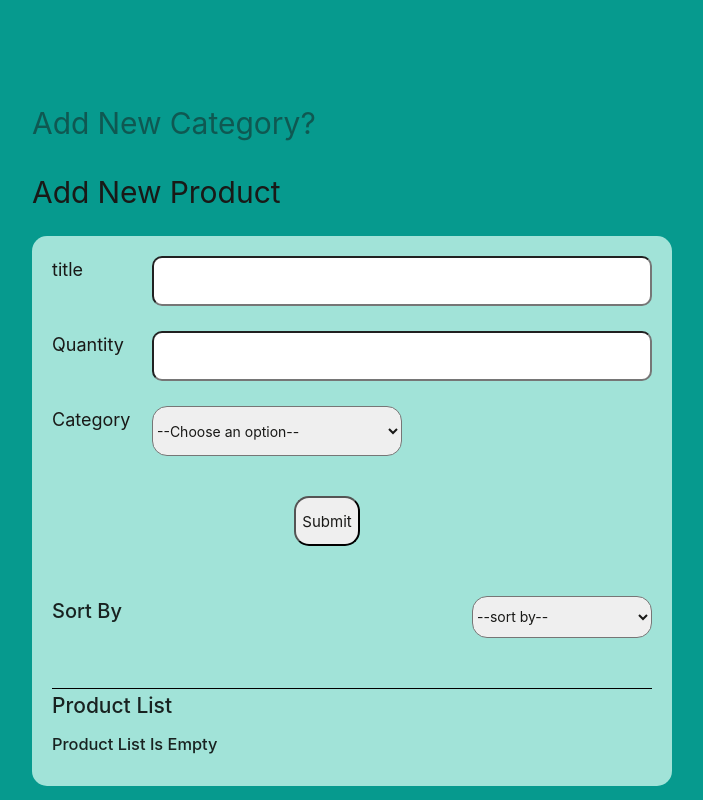
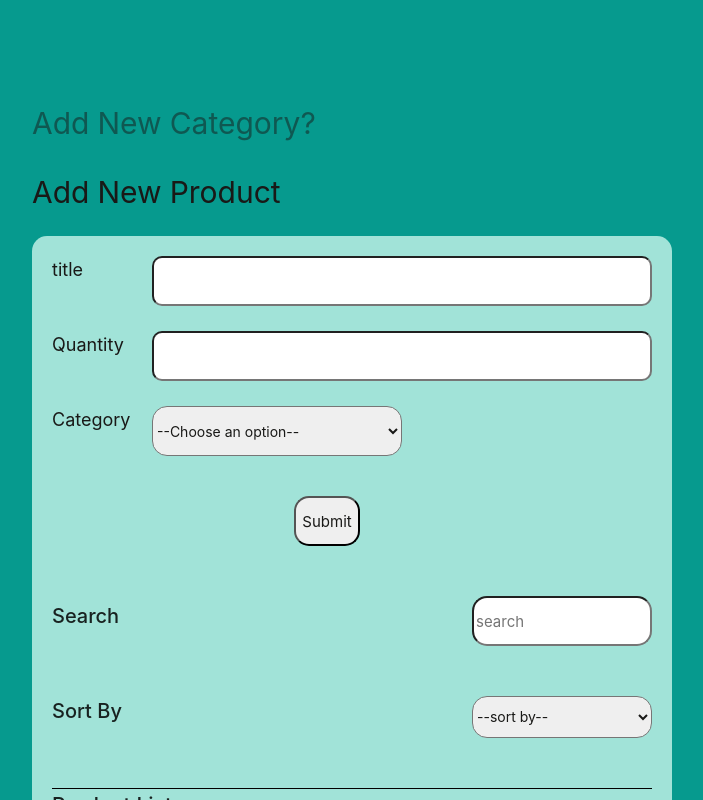
Before and after one commit to NasrinHaghighi/inventory-app, a React (Create React App) app: page / in a window 1280 px wide. Shown: the whole page, without its empty margins (288-991 px from the left). Built offline with nearby package versions, Linux system fonts and the light colour scheme.

Commit message:
search component

```diff
--- a/src/components/Addproducts/AddProducts.js
+++ b/src/components/Addproducts/AddProducts.js
@@ -8,6 +8,7 @@ import ProductItem from './ProductItem';
 import { v4 as uuidv4 } from 'uuid';
 import AddCategory from '../AddCategory/AddCategory';
 import SortProduct from './SortProduct';
+import SearchProducts from './SearchProducts';
 
 
 
@@ -109,6 +110,10 @@ const listOfCAtegory =categoryList.categoryList
   <input type="submit" value="Submit" onClick={handleSubmit}/>
 </div>
 <div>
+  <SearchProducts />
+</div>
+<div>
+
 <SortProduct />
 </div>
 <div className='product-list-container'>
--- a/src/components/Addproducts/ProductItem.js
+++ b/src/components/Addproducts/ProductItem.js
@@ -9,15 +9,19 @@ function ProductItem({...item}) {
     const dispatch=useDispatch()
     //console.log(item)
    const today=item.date
-   //const date1=today.getFullYear() + '-' + (today.getMonth() + 1) + '-' + today.getDate()
-   console.log(today)
-   //const date2=today.getHours()+':'+  today.getMinutes()
+   const today1=new Date(today)
+   const date1=today1.getFullYear() + '-' + (today1.getMonth() + 1) + '-' + today1.getDate()
+
+
+
+   const date2=today1.getHours()+':'+  today1.getMinutes()
+
   return (
     <div className='container'>
       <div className='tit'>{item.title}</div>
       <div className='info'>
-      {/* <div className='time'>{date1}</div>
-      <div className='time'>{date2}</div> */}
+      <div className='time'>{date1}</div>
+      <div className='time'>{date2}</div>
       <div className='category'>{item.category}</div>
       <div className='quantity'>{item.quantity}</div>
       <div className='delete' onClick={()=>dispatch(deleteProduts(item.id))}>Delete</div>
--- /dev/null
+++ b/src/components/Addproducts/SearchProducts.css
@@ -0,0 +1,14 @@
+.container {
+    display: flex;
+    justify-content: space-between;
+    margin: 50px 0;
+    padding: 0 !important;
+}
+
+.searchHeader {
+    font-size: 20px;
+}
+
+.search {
+    width: 30%;
+}
--- /dev/null
+++ b/src/components/Addproducts/SearchProducts.js
@@ -0,0 +1,25 @@
+import React,{useState, useEffect} from 'react'
+import './SearchProducts.css'
+import { useSelector, useDispatch } from 'react-redux'
+import {searchProducts} from '../../features/products/productsSlice'
+
+function SearchProducts() {
+    const dispatch=useDispatch()
+
+    const [searchTerm, setSearchTerm]= useState('')
+
+
+    useEffect(()=>{
+        dispatch(searchProducts(searchTerm))
+    },[searchTerm])
+
+//console.log(searchTerm)
+  return (
+    <div className='container'>
+         <h4 className='searchHeader'>Search</h4>
+          <input className='search' placeholder='search' onChange={(e)=>setSearchTerm(e.target.value)}/>
+        </div>
+  )
+}
+
+export default SearchProducts
--- a/src/features/products/productsSlice.js
+++ b/src/features/products/productsSlice.js
@@ -45,10 +45,18 @@ export const productsSlice = createSlice({
 
 
         },
+        searchProducts: (state, action) => {
+            console.log(action.payload)
+            let tempPro = state.products
+            tempPro = tempPro.filter((item) => {
+                return item.title.includes(action.payload)
+            })
+            state.products = tempPro
+        }
     },
 })
 
 // Action creators are generated for each case reducer function
-export const { addProduts, deleteProduts, sortProducts } = productsSlice.actions
+export const { addProduts, deleteProduts, sortProducts, searchProducts } = productsSlice.actions
 
 export default productsSlice.reducer
```
